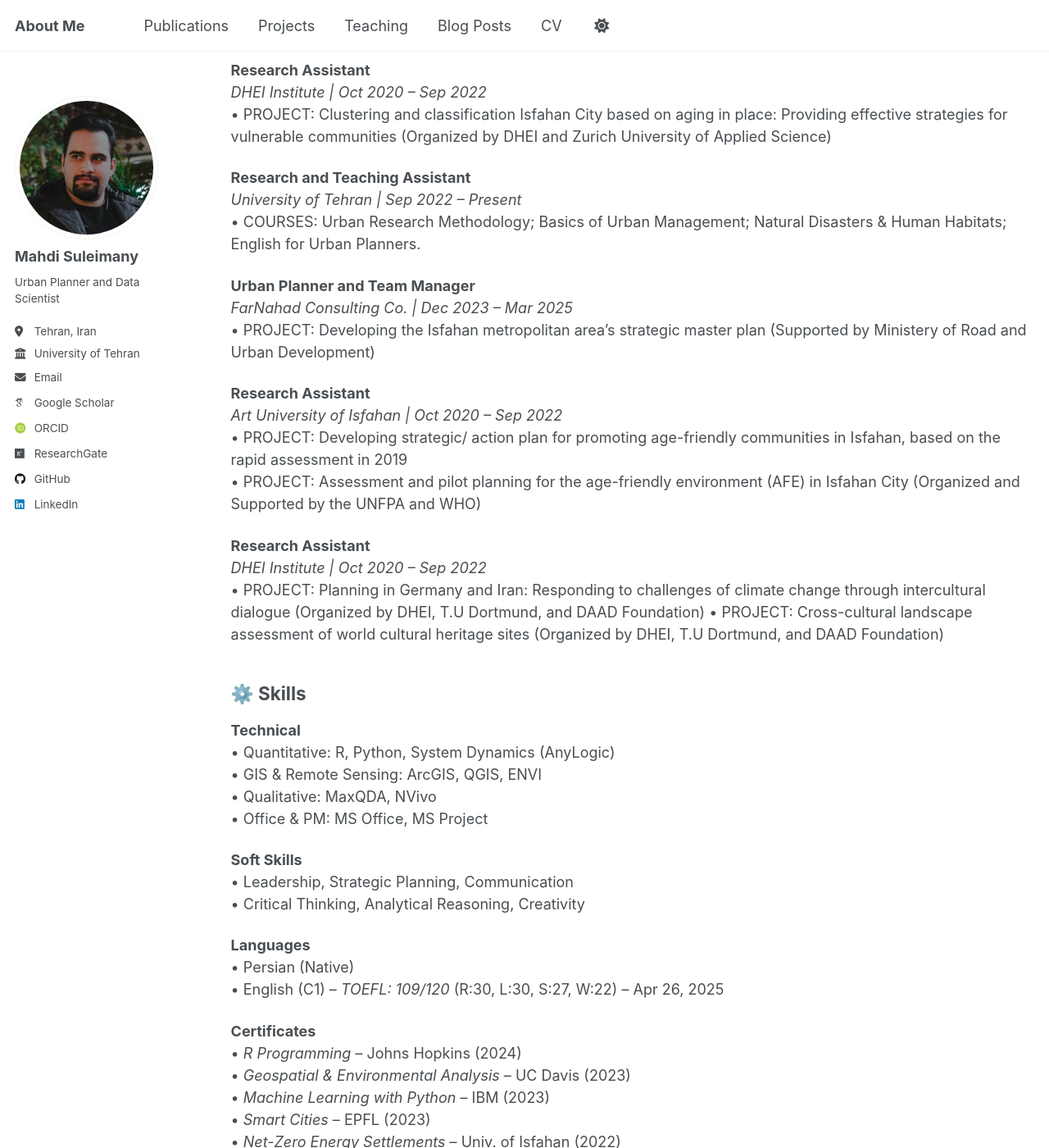
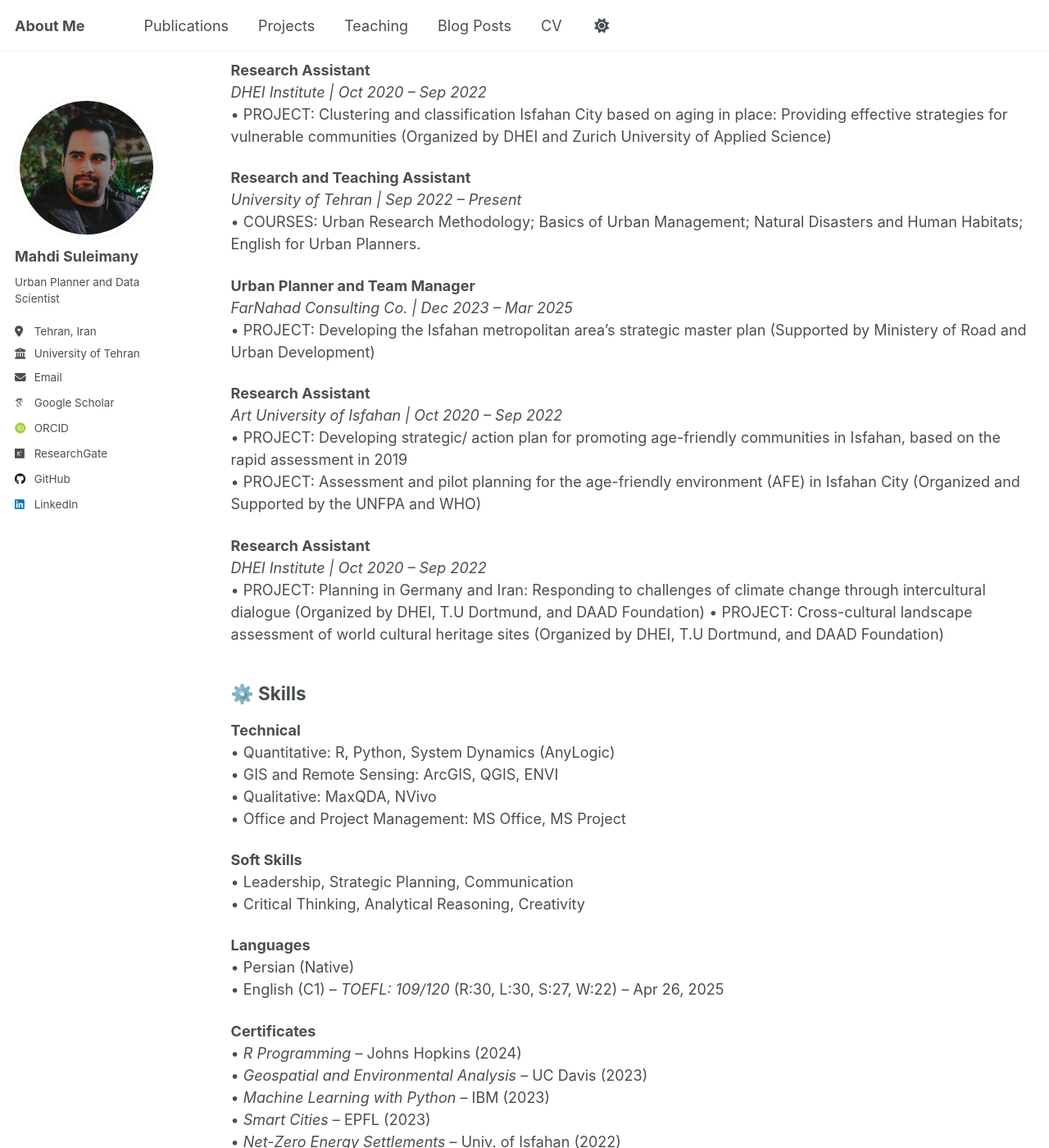
Before and after one commit to mo-soleimani/mo-soleimani.github.io, a Jekyll site: the page built from _pages/cv.md, in a window 1280 px wide and 1400 px high, scrolled down 1558 px. Shown: the whole window at 82% size. Built offline with Jekyll 4.4.1, drawn with Linux system fonts in a browser that asks for light colours; some web fonts are replaced; some of the changed text lies outside the part shown.

Commit message:
Update cv.md

```diff
--- a/_pages/cv.md
+++ b/_pages/cv.md
@@ -49,7 +49,7 @@ redirect_from:
 
 **Research and Teaching Assistant**
 *University of Tehran | Sep 2022 – Present*
-• COURSES: Urban Research Methodology; Basics of Urban Management; Natural Disasters & Human Habitats; English for Urban Planners.
+• COURSES: Urban Research Methodology; Basics of Urban Management; Natural Disasters and Human Habitats; English for Urban Planners.
 
 **Urban Planner and Team Manager**
 *FarNahad Consulting Co. | Dec 2023 – Mar 2025*
@@ -70,9 +70,9 @@ redirect_from:
 
 **Technical**
 • Quantitative: R, Python, System Dynamics (AnyLogic)
-• GIS & Remote Sensing: ArcGIS, QGIS, ENVI
+• GIS and Remote Sensing: ArcGIS, QGIS, ENVI
 • Qualitative: MaxQDA, NVivo
-• Office & PM: MS Office, MS Project
+• Office and Project Management: MS Office, MS Project
 
 **Soft Skills**
 • Leadership, Strategic Planning, Communication
@@ -84,13 +84,13 @@ redirect_from:
 
 **Certificates**
 • *R Programming* – Johns Hopkins (2024)
-• *Geospatial & Environmental Analysis* – UC Davis (2023)
+• *Geospatial and Environmental Analysis* – UC Davis (2023)
 • *Machine Learning with Python* – IBM (2023)
 • *Smart Cities* – EPFL (2023)
 • *Net-Zero Energy Settlements* – Univ. of Isfahan (2022)
 • *What is Data Science?* – IBM (2022)
 
-## 🌍 Service & Leadership
+## 🌍 Service and Leadership
 
 **Climate Reality Project**
 Mentor and Trainer | *Oct 2021 – Present*
```
Also changed, not shown: other parts of _pages/cv.md (+3 -3 lines).
